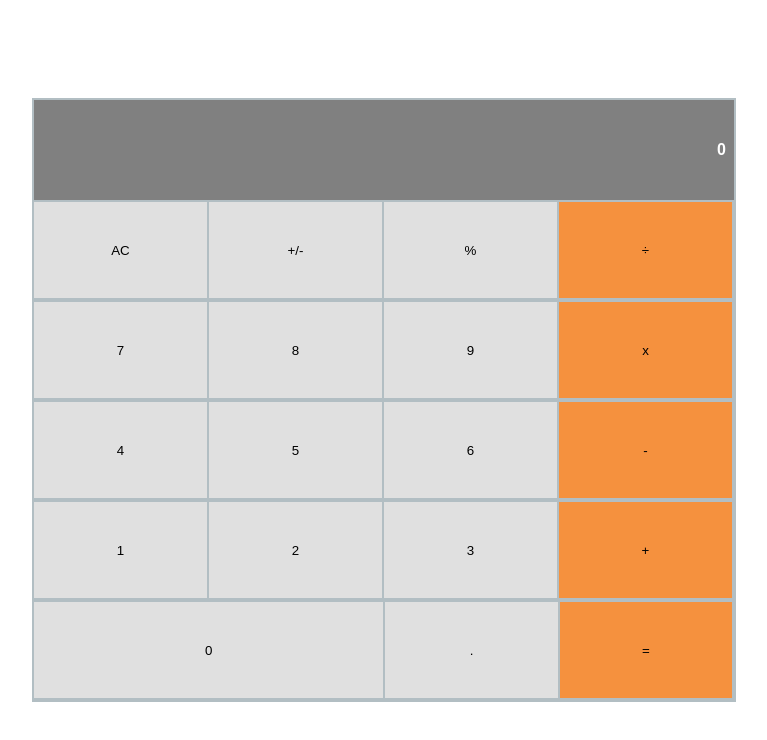
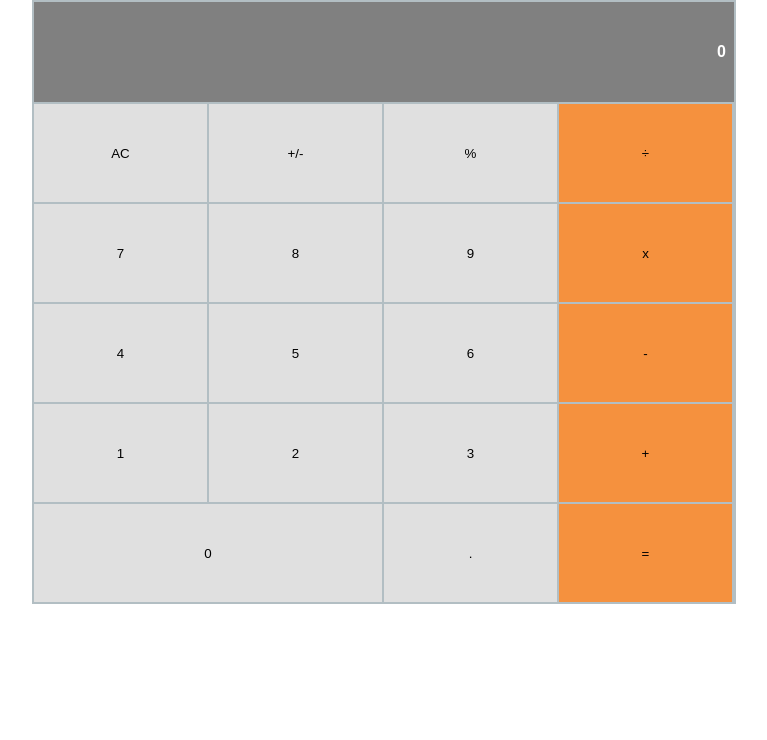
Before and after one commit to nurislam-ab/calculator_react, a React (Create React App) app: page / in a window 1280 px wide. Shown: the top 740 px of the page, without its empty margins (256-1023 px from the left). Built offline with nearby package versions, Linux system fonts and the light colour scheme.

Commit message:
Update styles

```diff
--- a/src/components/Button.js
+++ b/src/components/Button.js
@@ -10,10 +10,10 @@ const Button = props => {
   } = props;
 
   const styles = (btnWidth, btnColor) => {
-    const wideValue = (btnWidth) ? 'calc(50% + 3px)' : '25%';
+    const wideValue = (btnWidth) ? '50%' : '25%';
 
     return ({
-      flex: wideValue,
+      width: wideValue,
       backgroundColor: btnColor,
     });
   };
--- a/src/index.css
+++ b/src/index.css
@@ -1,5 +1,4 @@
 body {
-  height: 100vh;
   display: flex;
   align-items: center;
   justify-content: center;
@@ -54,6 +53,8 @@ body {
   align-items: center;
   color: #000;
   border-left: 0;
+  border-bottom: 0;
+  box-sizing: border-box;
 }
 
 .btn-group > div:first-child {
```
